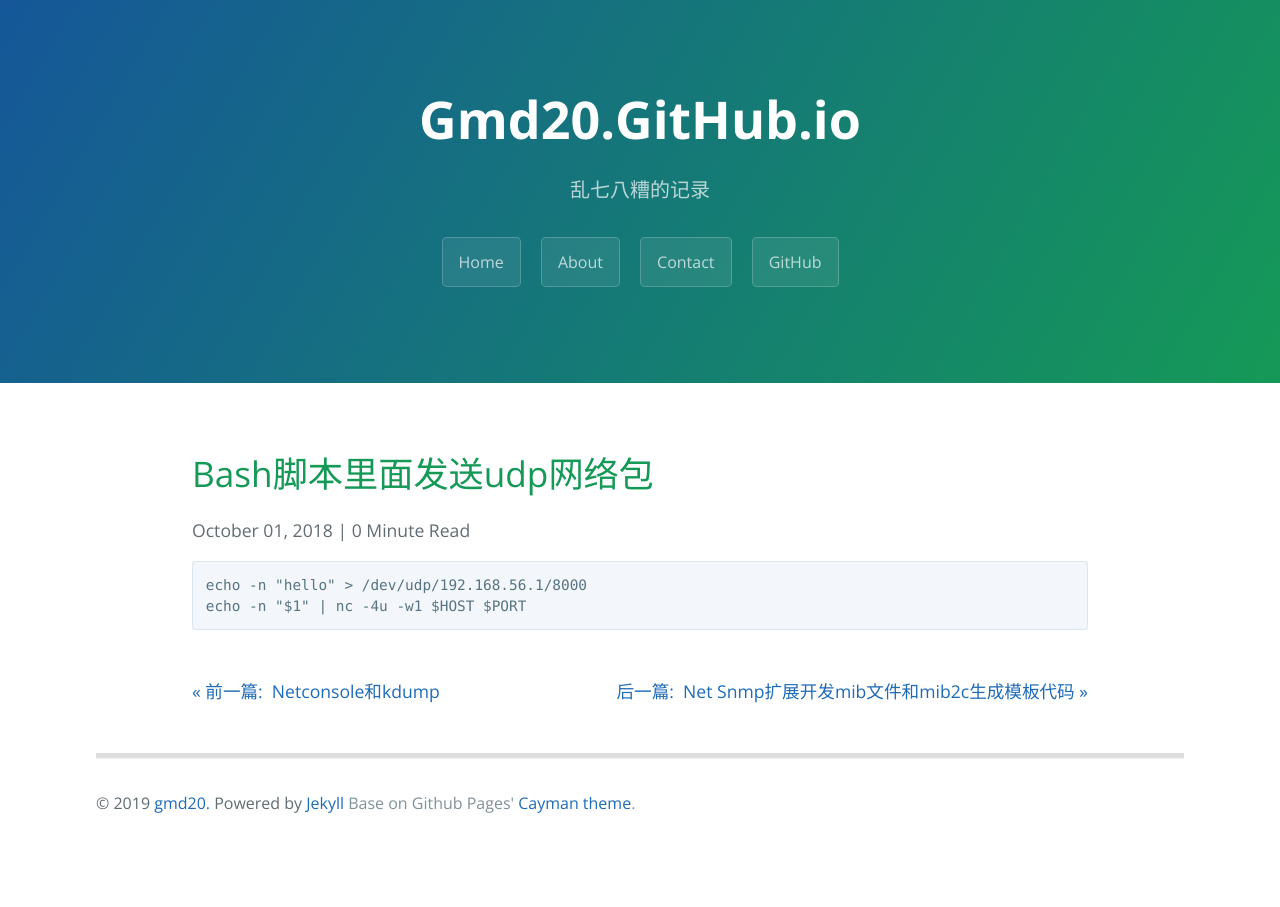
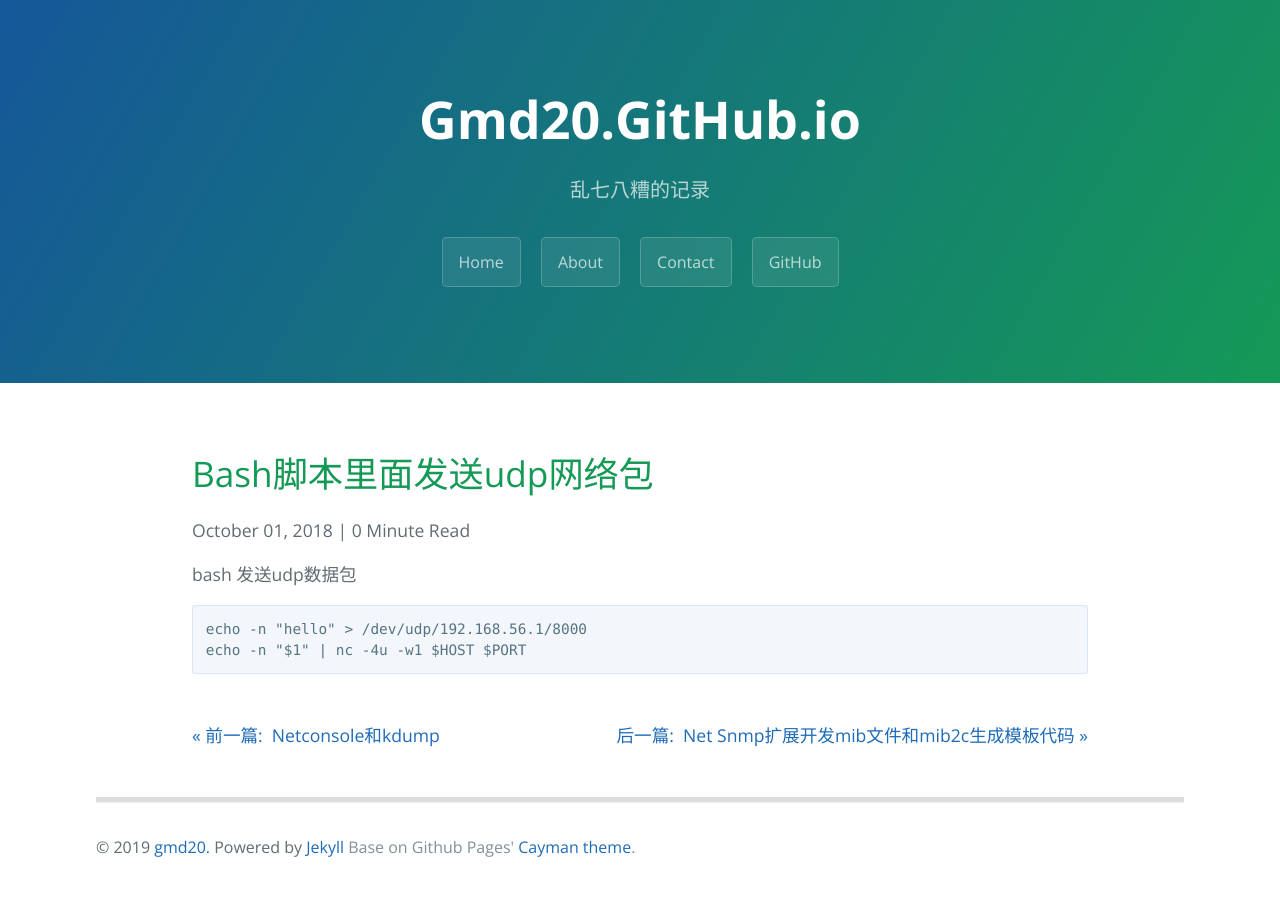
Before and after one commit to gmd20/gmd20.github.io, a Jekyll site: the page built from _posts/2018-10-01-bash脚本里面发送udp网络包.markdown, in a window 1280 px wide. Built offline with Jekyll 4.4.1, drawn with Linux system fonts in a browser that asks for light colours; Markdown is read by kramdown in place of the engine named in the settings; comment, search, counter and statistics services are not loaded.

Commit message:
Update 2018-10-01-bash脚本里面发送udp网络包.markdown

````diff
--- a/_posts/2018-10-01-bash脚本里面发送udp网络包.markdown
+++ b/_posts/2018-10-01-bash脚本里面发送udp网络包.markdown
@@ -1,3 +1,4 @@
+bash 发送udp数据包
 ```text
 echo -n "hello" > /dev/udp/192.168.56.1/8000
 echo -n "$1" | nc -4u -w1 $HOST $PORT
````
